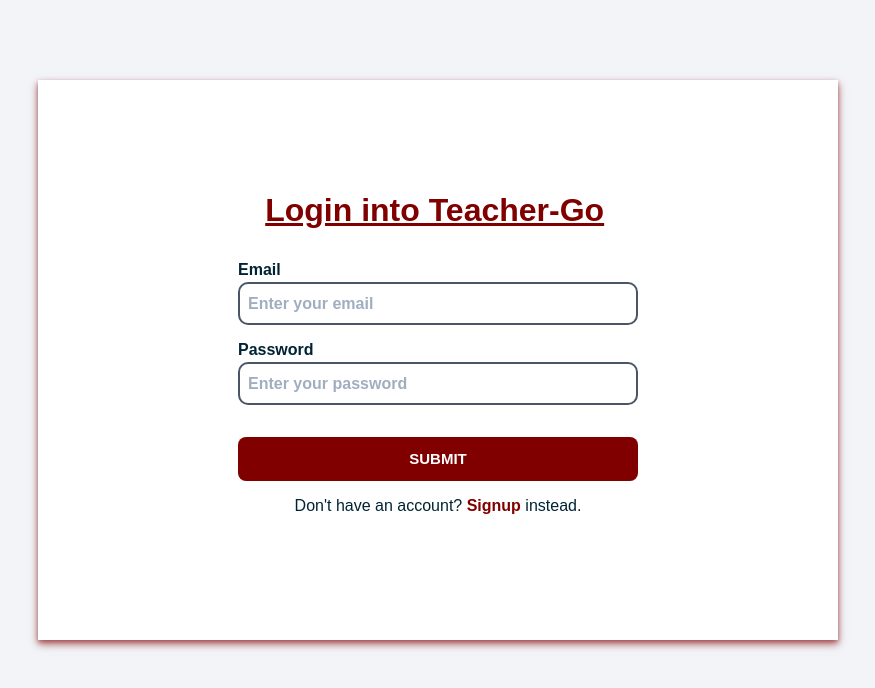
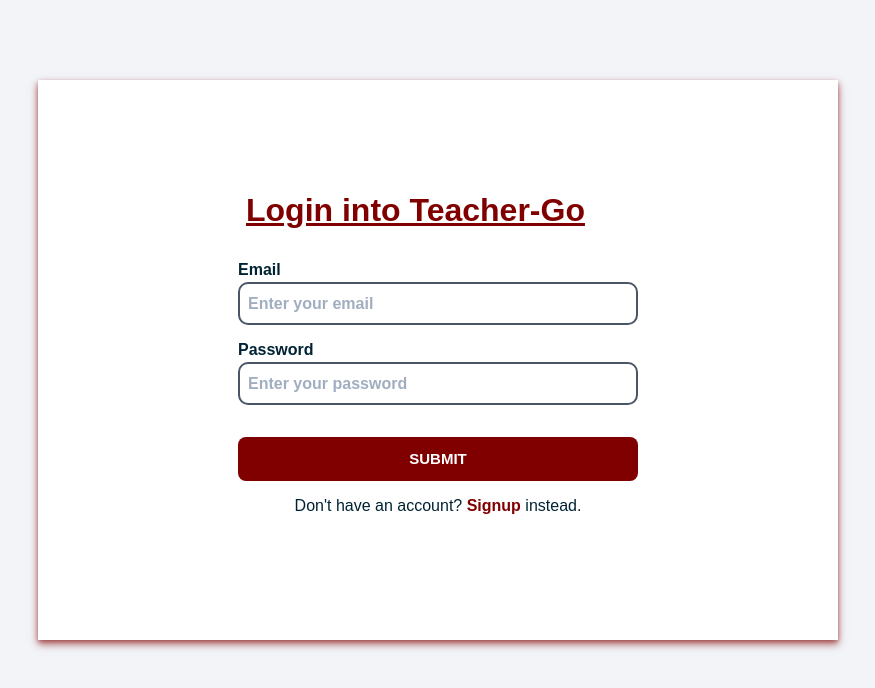
Before and after one commit to ImranMir32/Teacher-Go-Front-end, a React (Create React App) app: page / in a window 1280 px wide. Shown: the top 688 px of the page, without its empty margins (218-1093 px from the left). Built offline with nearby package versions, Linux system fonts and the light colour scheme.

Commit message:
fixing style

```diff
--- a/src/routes/AdminDashboard.jsx
+++ b/src/routes/AdminDashboard.jsx
@@ -76,9 +76,9 @@
 
             <p
               onClick={() => {
-                handleButtonClick("Array");
+                window.location.href = "/";
               }}
-              className={Page === "Array" ? "cp-p-active" : "cp-p"}
+              className={Page === "Log Out" ? "cp-p-active" : "cp-p"}
             >
               Log Out
             </p>
@@ -92,20 +92,6 @@
               {Page === "Account Request" && <Request />}
               {Page === "Driver List" && <DriverList />}
               {Page === "Teacher List" && <TeacherList />}
-
-              {/*{Page === "Data Types and Variables" && <DataTypes />}
-              {Page === "Operators and Expressions" && <OperatorsExpressions />}
-              {Page === "If Else" && <IfElse />}
-              {Page === "Input/Output" && <InputOutput />}
-              {Page === "Loops" && <LoopInfo />}
-              {Page === "Array" && <ArrayInfo />}
-              {Page === "String" && <StringInfo />}
-              {Page === "Function" && <FunctionInfo />}
-              {Page === "Recursion" && <RecursionInfo />}
-              {Page === "Time complexity and Big O notation" && (
-                <TimeComplexity />
-              )}
-              {Page === "Bit manipulation" && <BitManipulation />} */}
             </div>
           </div>
         </div>
--- a/src/styles/signin.css
+++ b/src/styles/signin.css
@@ -152,7 +152,7 @@
 }
 .sign-form-container h1 {
   color: rgba(128, 0, 0);
-  padding-left: 7.2rem;
+  padding-left: 6rem;
 }
 
 /* layout component */
```
